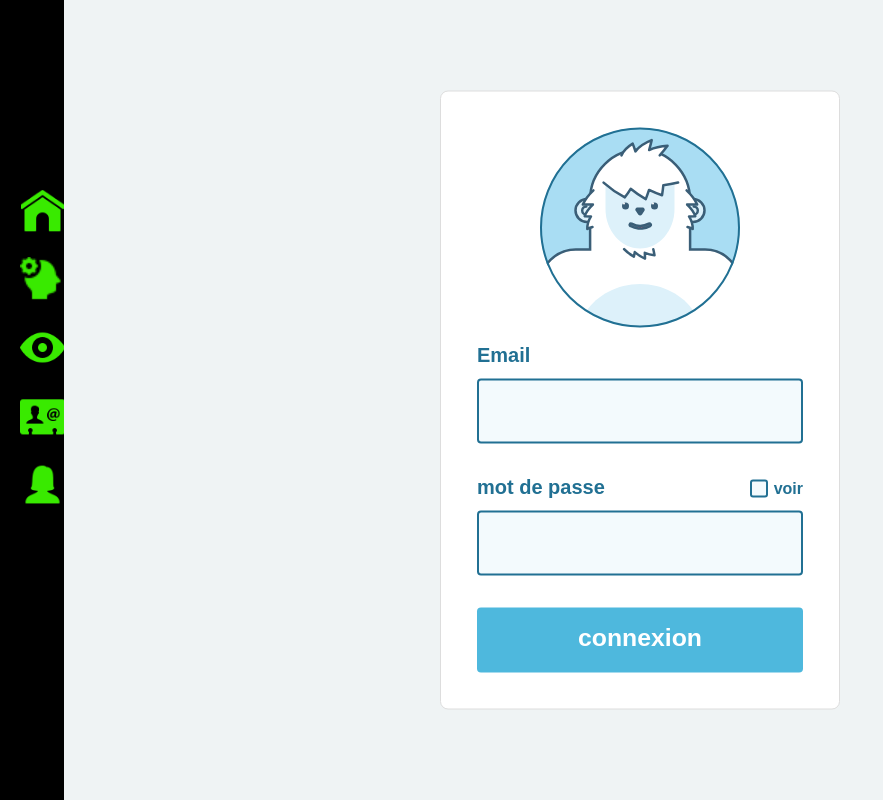
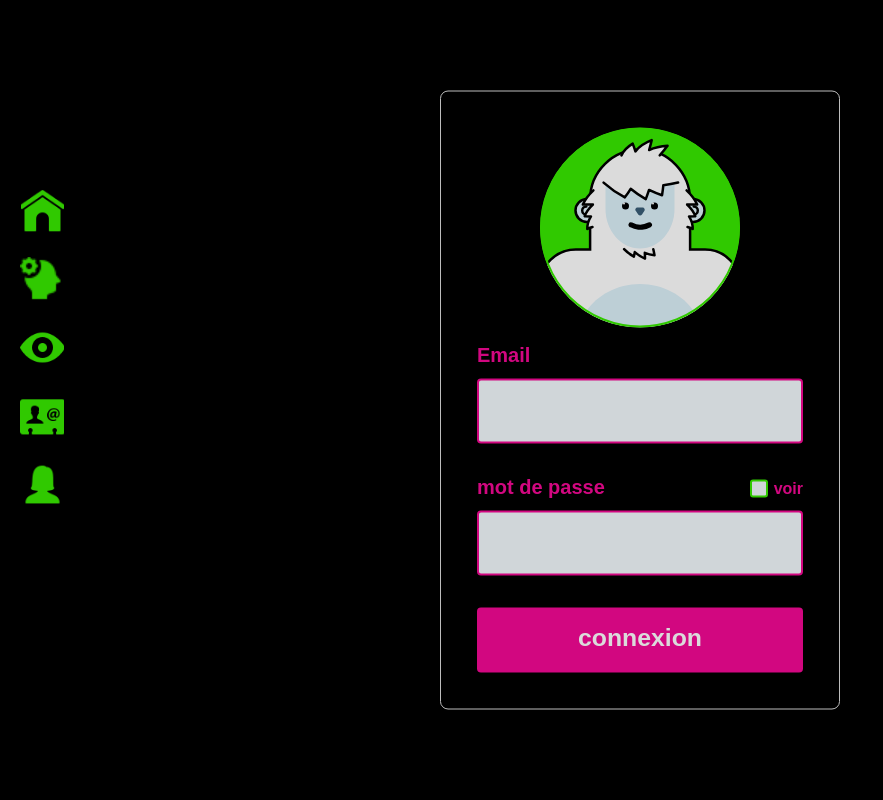
Before and after one commit to omayma96/fil-rouge, a PHP site: page /login.html in a window 1280 px wide. Shown: the whole page, without its empty margins (0-883 px from the left). Run offline with PHP 8.4, Linux system fonts and the light colour scheme; style sheets or scripts are compiled from the project's sources; some libraries are stand-ins or nearby versions.

Commit message:
modification du couleur du login

```diff
--- a/css/login.css
+++ b/css/login.css
@@ -134,7 +134,8 @@ html {
   height: 100%; }
 
 body {
-  background-color: #eff3f4;
+  background-color: black;
+  opacity: 0.86;
   position: relative;
   width: 100%;
   height: 100%;
@@ -151,7 +152,7 @@ form {
   display: block;
   width: 100%;
   max-width: 400px;
-  background-color: #FFF;
+  background-color: black;
   margin: 0;
   padding: 2.25em;
   box-sizing: border-box;
@@ -188,7 +189,7 @@ form {
       width: inherit;
       height: inherit;
       box-sizing: border-box;
-      border: solid 2.5px #217093;
+      border: solid 2.5px #39EA00;
       border-radius: 50%; }
   form .inputGroup {
     margin: 0 0 2em;
@@ -200,7 +201,7 @@ form {
     margin: 0 0 12px;
     display: block;
     font-size: 1.25em;
-    color: #217093;
+    color: #F50996;
     font-weight: 700;
     font-family: inherit; }
   form input[type='email'], form input[type="text"], form input[type="number"], form input[type="url"], form input[type="search"], form input[type="password"] {
@@ -209,7 +210,7 @@ form {
     padding: 0 1em 0;
     padding: .875em 1em 0;
     background-color: #f3fafd;
-    border: solid 2px #217093;
+    border: solid 2px #F50996;
     border-radius: 4px;
     -webkit-appearance: none;
     box-sizing: border-box;
@@ -223,12 +224,12 @@ form {
     form input[type='email']:focus, form input[type="text"]:focus, form input[type="number"]:focus, form input[type="url"]:focus, form input[type="search"]:focus, form input[type="password"]:focus {
       outline: none;
       box-shadow: 0px 2px 10px rgba(0, 0, 0, 0.1);
-      border: solid 2px #4eb8dd; }
+      border: solid 2px #39EA00; }
   form button {
     display: block;
     margin: 0;
     padding: .65em 1em 1em;
-    background-color: #4eb8dd;
+    background-color: #F50996;
     border: none;
     border-radius: 4px;
     box-sizing: border-box;
@@ -241,7 +242,7 @@ form {
     font-family: inherit;
     transition: background-color .2s ease-out; }
     form button:hover, form button:active {
-      background-color: #217093; }
+      background-color: black; }
   form .inputGroup1 .helper {
     position: absolute;
     z-index: 1;
@@ -251,7 +252,7 @@ form {
     left: 0;
     transform: translate(1em, 2.2em) scale(1);
     transform-origin: 0 0;
-    color: #217093;
+    color: #39EA00;
     font-size: 1.55em;
     font-weight: 400;
     opacity: .65;
@@ -282,7 +283,7 @@ form {
       height: .85em;
       width: .85em;
       background-color: #f3fafd;
-      border: solid 2px #217093;
+      border: solid 2px #39EA00;
       border-radius: 3px; }
       form .inputGroup2 #showPasswordToggle .indicator:after {
         content: "";
@@ -291,14 +292,14 @@ form {
         top: .025em;
         width: .2em;
         height: .5em;
-        border: solid #217093;
+        border: solid #39EA00;
         border-width: 0 3px 3px 0;
         transform: rotate(45deg);
         visibility: hidden; }
     form .inputGroup2 #showPasswordToggle input:checked ~ .indicator:after {
       visibility: visible; }
     form .inputGroup2 #showPasswordToggle input:focus ~ .indicator, form .inputGroup2 #showPasswordToggle input:hover ~ .indicator {
-      border-color: #4eb8dd; }
+      border-color: #39EA00; }
     form .inputGroup2 #showPasswordToggle input:disabled ~ .indicator {
       opacity: .5; }
       form .inputGroup2 #showPasswordToggle input:disabled ~ .indicator:after {
--- a/sass/login.scss
+++ b/sass/login.scss
@@ -6,15 +6,18 @@ $medBlue: #4eb8dd;
 $lightBlue: #ddf1fa;
 $inputBG: #f3fafd;
 
+$rose : #F50996;
+$green : #39EA00;
+
 html {width: 100%; height: 100%;}
 body {
-	background-color: #eff3f4; position: relative; width: 100%; height: 100%;
+	background-color: black; opacity:0.86; position: relative; width: 100%; height: 100%;
 	font-size: 16px; font-family: 'Source Sans Pro', sans-serif; font-weight: 400;
 	-webkit-font-smoothing: antialiased;
 }
 form {
 	position: absolute; top: 50%; left: 50%; transform: translate(-50%,-50%);
-	display: block; width: 100%; max-width: 400px; background-color: #FFF;
+	display: block; width: 100%; max-width: 400px; background-color: black;
 	margin: 0; padding: 2.25em; box-sizing: border-box; border: solid 1px #DDD; border-radius: .5em;
 	font-family: 'Source Sans Pro', sans-serif;
 	.svgContainer {
@@ -32,7 +35,7 @@ form {
 		&:after {
 			content: ""; position: absolute; top: 0; left: 0; z-index: 10;
 			width: inherit; height: inherit; box-sizing: border-box;
-			border: solid 2.5px $darkBlue; border-radius: 50%;
+			border: solid 2.5px $green; border-radius: 50%;
 		}
 	}
 	.inputGroup {
@@ -43,11 +46,11 @@ form {
 	}
 	label {
 		margin: 0 0 12px; display: block;
-		font-size: 1.25em; color: #217093; font-weight: 700; font-family: inherit;
+		font-size: 1.25em; color: $rose; font-weight: 700; font-family: inherit;
 	}
 	input[type='email'], input[type="text"], input[type="number"], input[type="url"], input[type="search"], input[type="password"] {
 		display: block; margin: 0; padding: 0 1em 0; padding: .875em 1em 0;
-		background-color: $inputBG; border: solid 2px $darkBlue; border-radius: 4px; -webkit-appearance: none;
+		background-color: $inputBG; border: solid 2px $rose; border-radius: 4px; -webkit-appearance: none;
 		box-sizing: border-box;
 		width: 100%; height: 65px;
 		font-size: 1.55em; color: #353538; font-weight: 600; font-family: inherit;
@@ -55,18 +58,18 @@ form {
 		&:focus {
 			outline: none;
 			box-shadow: 0px 2px 10px rgba(0,0,0,.1);
-			border: solid 2px $medBlue;
+			border: solid 2px $green;
 		}
 	}
 	button {
 		display: block; margin: 0; padding: .65em 1em 1em;
-		background-color: $medBlue; border: none; border-radius: 4px;
+		background-color: $rose; border: none; border-radius: 4px;
 		box-sizing: border-box; box-shadow: none;
 		width: 100%; height: 65px;
 		font-size: 1.55em; color: #FFF; font-weight: 600; font-family: inherit;
 		transition: background-color .2s ease-out;
 		&:hover, &:active {
-			background-color: $darkBlue;
+			background-color: black;
 		}
 	}
 
@@ -78,7 +81,7 @@ form {
 		.helper1 {
 			top: 0; left: 0;
 			transform: translate(1em, 2.2em) scale(1); transform-origin: 0 0;
-			color: $darkBlue; font-size: 1.55em; font-weight: 400; opacity: .65;
+			color: $green; font-size: 1.55em; font-weight: 400; opacity: .65;
 			pointer-events: none;
 			transition: transform .2s ease-out, opacity .2s linear;
 		}
@@ -105,12 +108,12 @@ form {
 			.indicator {
 				position: absolute; top: 0; left: 0;
 				height: .85em; width: .85em;
-				background-color: $inputBG; border: solid 2px $darkBlue; border-radius: 3px;
+				background-color: $inputBG; border: solid 2px $green; border-radius: 3px;
 				&:after {
 					content: "";
 					position: absolute; left: .25em; top: .025em;
 					width: .2em; height: .5em;
-					border: solid $darkBlue; border-width: 0 3px 3px 0;
+					border: solid $green; border-width: 0 3px 3px 0;
 					transform: rotate(45deg); visibility: hidden;
 				}
 			}
@@ -118,7 +121,7 @@ form {
 				&:after {visibility: visible;}
 			}
 			input:focus ~ .indicator, input:hover ~ .indicator {
-				border-color: $medBlue;
+				border-color: $green;
 			}
 			input:disabled ~ .indicator {
 				opacity: .5;
--- a/sass/portfolio.scss
+++ b/sass/portfolio.scss
@@ -1,4 +1,6 @@
 @import 'header.scss';
+
+
 
 @mixin pos($ht,$w,$pl,$pt,$p){
     height: $ht;
```
Also changed, not shown: login.html (+32 -30 lines).
